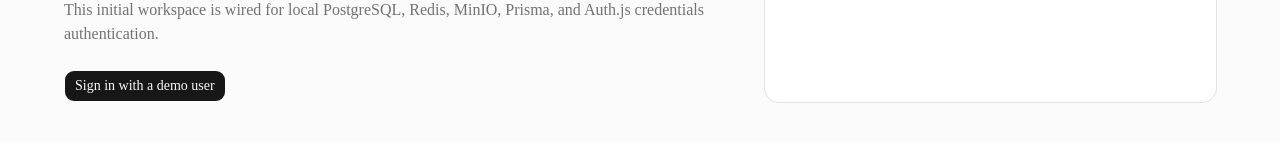
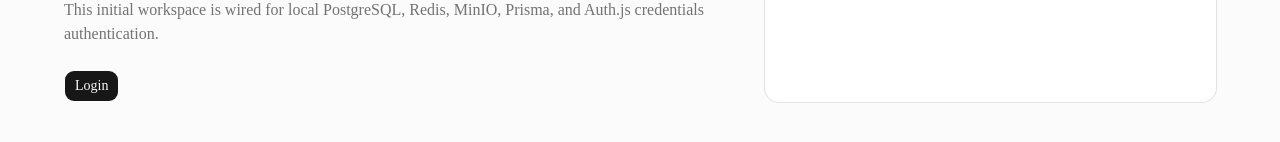
Before and after one commit to PeterKimCode/yjis_lms, a Next.js app: page / in a window 1280 px wide. Shown: the part 226-368 px from the top of the page. Built offline with nearby package versions, Linux system fonts and the light colour scheme; no server answers.

Commit message:
fix: make home dashboard actions role-aware

```diff
--- a/src/app/page.tsx
+++ b/src/app/page.tsx
@@ -28,17 +28,12 @@ export default async function Home() {
           </div>
           <div className="flex flex-wrap gap-3">
             {session?.user ? (
-              <>
-                <Button asChild>
-                  <Link href={dashboardHref}>Go to dashboard</Link>
-                </Button>
-                <Button asChild variant="outline">
-                  <Link href="/instructor">Continue as Demo Instructor</Link>
-                </Button>
-              </>
+              <Button asChild>
+                <Link href={dashboardHref}>Go to dashboard</Link>
+              </Button>
             ) : (
               <Button asChild>
-                <Link href="/login">Sign in with a demo user</Link>
+                <Link href="/login">Login</Link>
               </Button>
             )}
           </div>
```
